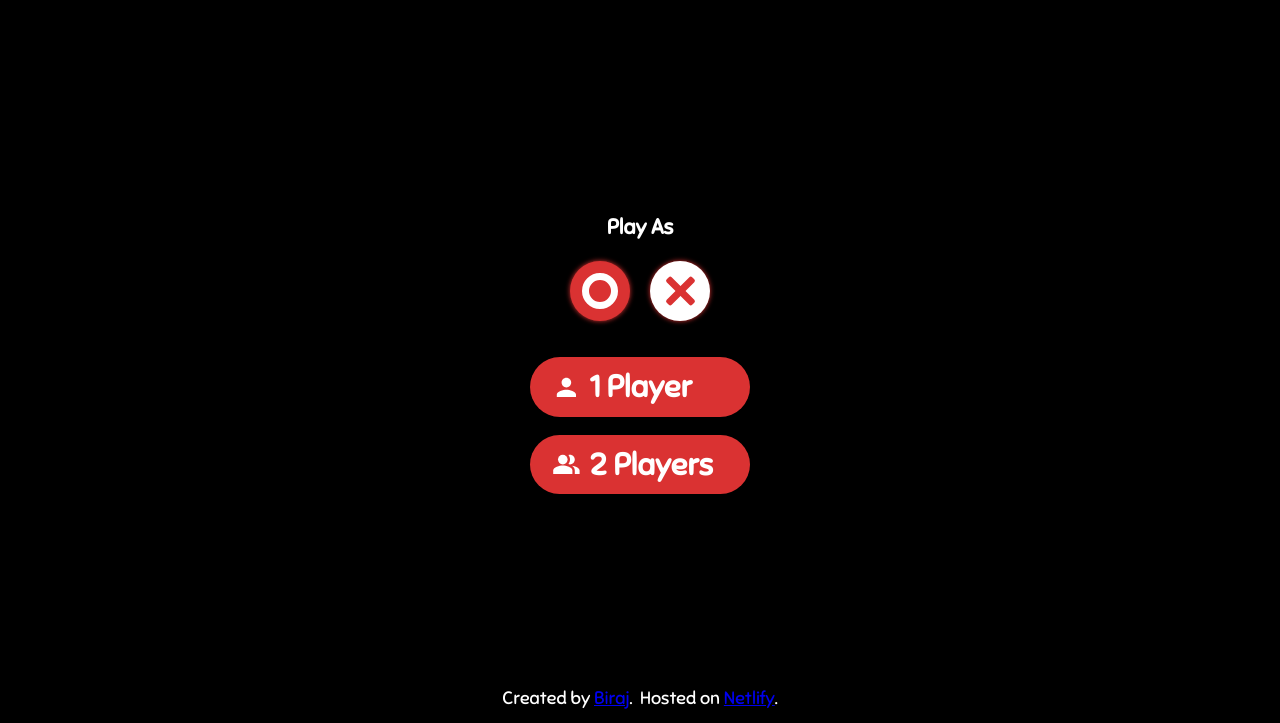
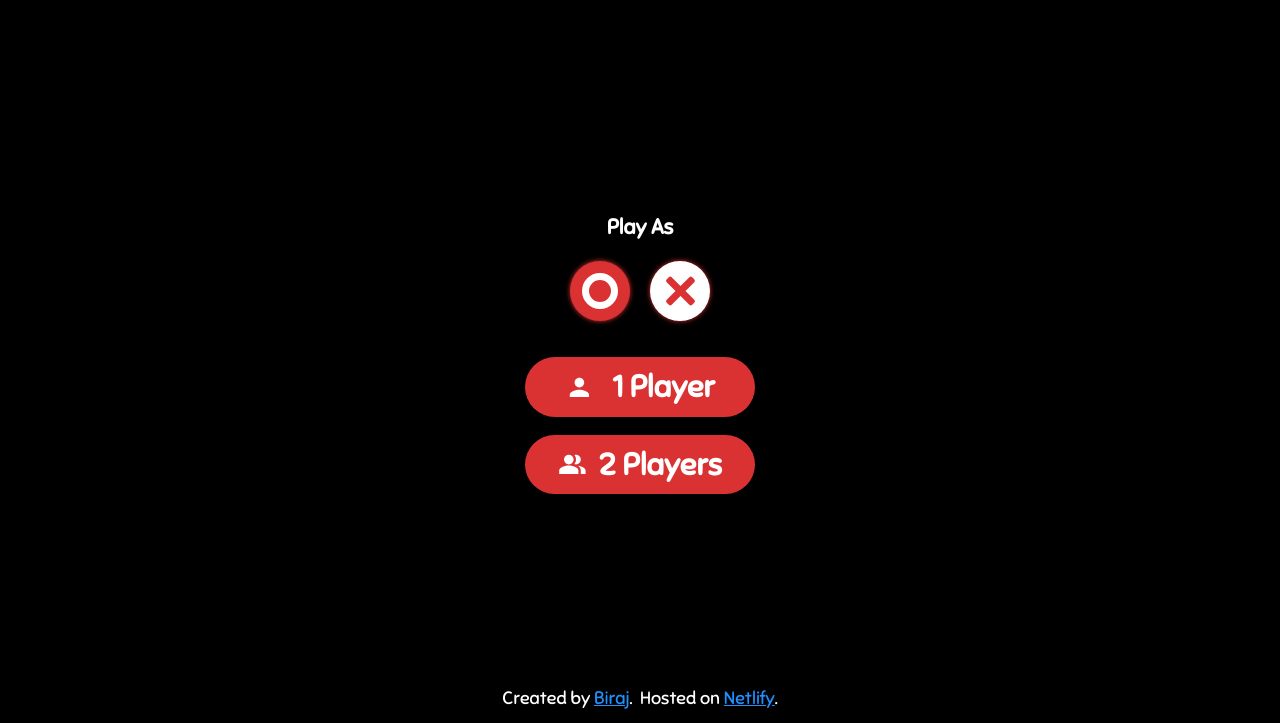
Before and after one commit to biraj21/tic-tac-toe, a plain HTML site: page index.html in a window 1280 px wide. Shown: the part 77-800 px from the top of the page. Drawn offline with Linux system fonts and the light colour scheme.

Commit message:
lil css refactoring

```diff
--- a/css/index.css
+++ b/css/default.css
@@ -1,5 +1,3 @@
-@import "game.css";
-
 * {
     margin: 0;
     padding: 0;
@@ -181,19 +179,20 @@ h3 {
 .main-btn {
     display: flex;
     align-items: center;
+    justify-content: space-evenly;
     border-radius: 30px;
     background: var(--primary-color);
     color: #ffffff;
     margin: 1rem auto;
-    padding: 0.5rem 1rem;
+    padding: 0.6rem 1.2rem;
+    text-align: center;
     font-size: 1.7rem;
     font-weight: bold;
+    position: relative;
 }
 
-.main-btn svg {
-    float: left;
+.main-btn .icon {
     fill: #ffffff;
-    margin-right: 0.5rem;
 }
 
 .main-btn:hover {
@@ -202,23 +201,22 @@ h3 {
     box-shadow: 0 0 5px var(--primary-color);
 }
 
-.main-btn:hover svg {
+.main-btn:hover .icon {
     fill: var(--primary-color);
 }
 
 #home .main-btn {
-    width: 220px;
-    padding: 0.6rem 1.2rem;
+    width: 230px;
+    text-align: center;
 }
 
-#home .main-btn svg {
+#home .main-btn .icon {
     width: 1.6rem;
     height: 1.6rem;
 }
 
 #levels .main-btn {
     width: 200px;
-    justify-content: center;
 }
 
 #settings {
@@ -287,6 +285,10 @@ footer {
     bottom: 0;
 }
 
+a {
+    color: dodgerblue;
+}
+
 @media only screen and (max-height: 440px) {
     footer {
         position: static;
--- a/css/game.css
+++ b/css/game.css
@@ -103,12 +103,12 @@
 }
 
 #restart-btn {
-    width: 145px;
+    width: 150px;
     font-size: 1.2rem;
     margin: 1.5rem auto;
 }
 
-#restart-btn svg {
+#restart-btn .icon {
     width: 1.2em;
     height: 1.2rem;
 }
--- a/index.html
+++ b/index.html
@@ -6,7 +6,8 @@
     <meta charset="utf-8" />
     <meta name="viewport" content="initial-scale=1, width=device-width" />
     <link rel="shortcut icon" href="img/favicon.ico" type="image/x-icon">
-    <link rel="stylesheet" href="css/index.css" />
+    <link rel="stylesheet" href="css/default.css" />
+    <link rel="stylesheet" href="css/game.css" />
     <title>Tic Tac Toe</title>
 </head>
 
@@ -47,7 +48,7 @@
 
         <div id="modes">
             <button id="single-player-btn" class="main-btn">
-                <svg xmlns="http://www.w3.org/2000/svg" viewBox="0 0 24 24">
+                <svg xmlns="http://www.w3.org/2000/svg" viewBox="0 0 24 24" class="icon">
                     <path d="M0 0h24v24H0z" fill="none" />
                     <path
                         d="M12 12c2.21 0 4-1.79 4-4s-1.79-4-4-4-4 1.79-4 4 1.79 4 4 4zm0 2c-2.67 0-8 1.34-8 4v2h16v-2c0-2.66-5.33-4-8-4z" />
@@ -56,7 +57,7 @@
             </button>
 
             <button id="multi-player-btn" class="main-btn">
-                <svg xmlns="http://www.w3.org/2000/svg" enable-background="new 0 0 24 24" viewBox="0 0 24 24">
+                <svg xmlns="http://www.w3.org/2000/svg" enable-background="new 0 0 24 24" viewBox="0 0 24 24" class="icon">
                     <g>
                         <rect fill="none" height="24" width="24" />
                     </g>
@@ -146,7 +147,7 @@
         </table>
 
         <button id="restart-btn" class="main-btn">
-            <svg xmlns="http://www.w3.org/2000/svg" viewBox="0 0 24 24">
+            <svg xmlns="http://www.w3.org/2000/svg" viewBox="0 0 24 24" class="icon">
                 <path d="M0 0h24v24H0z" fill="none" />
                 <path
                     d="M12 6v3l4-4-4-4v3c-4.42 0-8 3.58-8 8 0 1.57.46 3.03 1.24 4.26L6.7 14.8c-.45-.83-.7-1.79-.7-2.8 0-3.31 2.69-6 6-6zm6.76 1.74L17.3 9.2c.44.84.7 1.79.7 2.8 0 3.31-2.69 6-6 6v-3l-4 4 4 4v-3c4.42 0 8-3.58 8-8 0-1.57-.46-3.03-1.24-4.26z" />
@@ -181,7 +182,7 @@
             href="https://www.netlify.com/" target="_blank">Netlify</a>.
     </footer>
 
-    <script src=" js/index.js">
+    <script src=" js/main.js">
     </script>
 </body>
 
```
Also changed, not shown: js/main.js (renamed from js/index.js).
